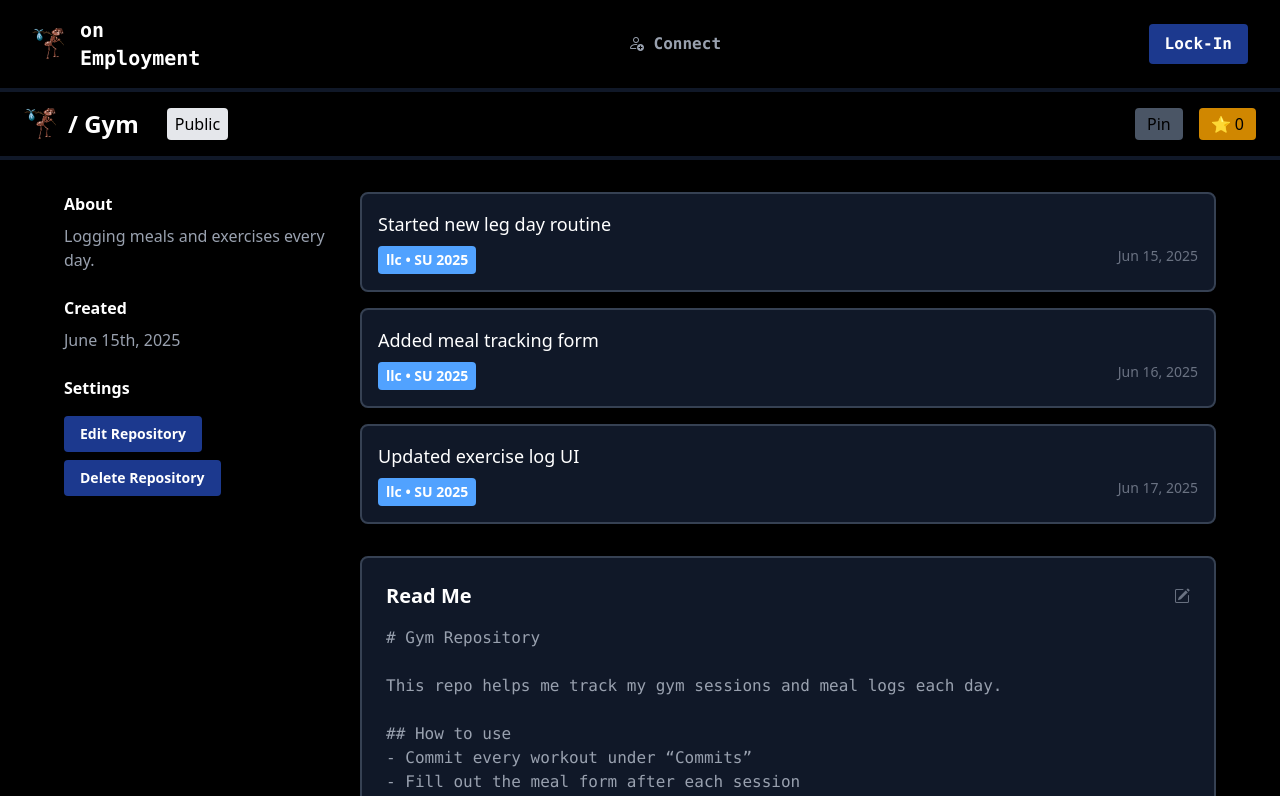
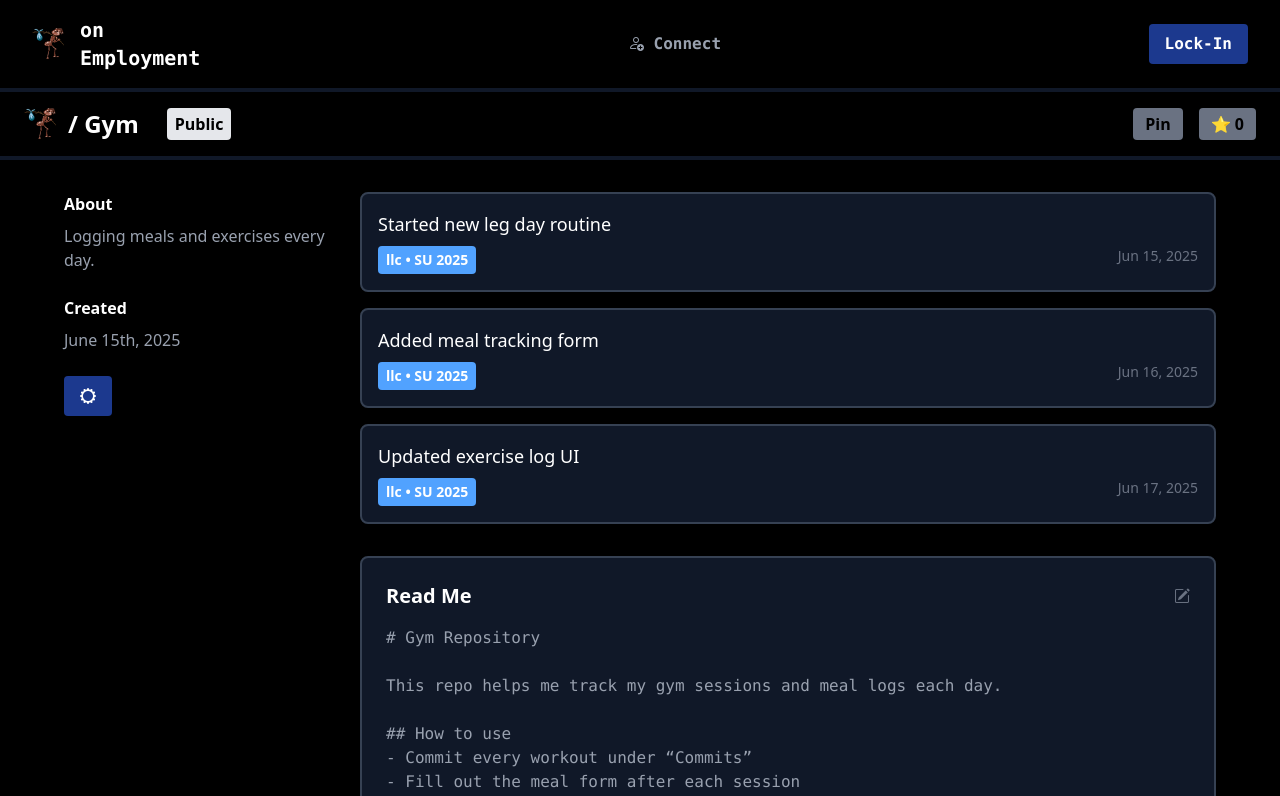
Before and after one commit to loganzzz7/onemployment, a React (Vite) app in the folder frontend/: page /repo/1 in a window 1280 px wide. Shown: the top 796 px of the page. Built offline with nearby package versions, Linux system fonts and the light colour scheme.

Commit message:
done repo page ui

```diff
--- a/frontend/src/pages/RepoPage.jsx
+++ b/frontend/src/pages/RepoPage.jsx
@@ -16,15 +16,15 @@ const RepoPage = () => {
                 <div className="flex items-center space-x-3">
                     <img src={avatar} alt="logo" className="h-8 w-8" />
                     <h1 className="text-2xl font-bold">/ {repo.name}</h1>
-                    <span className="ml-4 px-2 py-1 bg-gray-200 text-black rounded text-md">
+                    <span className="ml-4 px-2 py-1 bg-gray-200 text-black font-semibold rounded text-md">
                         {repo.isPublic ? "Public" : "Private"}
                     </span>
                 </div>
                 <div className="space-x-4">
-                    <button className="px-3 py-1 bg-gray-600 text-black rounded text-md duration-500 hover:bg-gray-300">
+                    <button className="px-3 py-1 bg-gray-500 text-black font-semibold rounded text-md duration-500 hover:bg-gray-300">
                         {repo.isPinned ? "Unpin" : "Pin"}
                     </button>
-                    <button className="px-3 py-1 bg-yellow-600 text-black rounded text-md duration-500 hover:bg-yellow-300">
+                    <button className="px-3 py-1 bg-gray-500 text-black font-semibold rounded text-md duration-500 hover:bg-yellow-300">
                         ⭐ {repo.stars}
                     </button>
                 </div>
@@ -42,20 +42,9 @@ const RepoPage = () => {
                         <p className="text-gray-400">{format(new Date(repo.createdAt), 'PPP')}</p>
                     </div>
                     <div>
-                        <h2 className="font-semibold mb-4">Settings</h2>
-                        {/* stubbed settings links */}
-                        <ul className="space-y-2 text-sm">
-                            <li>
-                                <button className="bg-blue-900 text-white font-bold px-4 py-2 rounded duration-500 hover:bg-blue-700">
-                                    Edit Repository
-                                </button>
-                            </li>
-                            <li>
-                                <button className="bg-blue-900 text-white font-bold px-4 py-2 rounded duration-500 hover:bg-blue-700">
-                                    Delete Repository
-                                </button>
-                            </li>
-                        </ul>
+                        <button className="bg-blue-900 text-white font-bold px-4 py-2 rounded duration-500 hover:bg-blue-700">
+                            <i className="bi bi-gear-wide"></i>
+                        </button>
                     </div>
                 </aside>
 
--- /dev/null
+++ b/frontend/src/test_data/test_commit.js
@@ -0,0 +1,36 @@
+import avatar from "../assets/logo.png"
+
+export const sampleCommit = {
+  id: "c10",
+  repoId: "r1",
+  number: 10,
+  summary: "Added skeleton for commit page",
+  description: `Today I built the commit page:
+
+- Created <CommitPage />
+- Hooked it up to /api/entries POST endpoint
+
+Next up: form validation and tests.
+`,
+  user: {
+    username: "scoobert",
+    avatarUrl: {avatar}
+  },
+  projectSeason: "Spring 2025",
+  createdAt: "2025-06-20T14:30:00Z",
+  likes: 100,
+  comments: [
+    {
+      id: "cm1",
+      author: "poobert",
+      text: "Looks great!",
+      createdAt: "2025-06-20T15:00:00Z"
+    },
+    {
+      id: "cm2",
+      author: "boobert",
+      text: "Poggers!",
+      createdAt: "2025-06-20T16:45:00Z"
+    }
+  ]
+}
```
